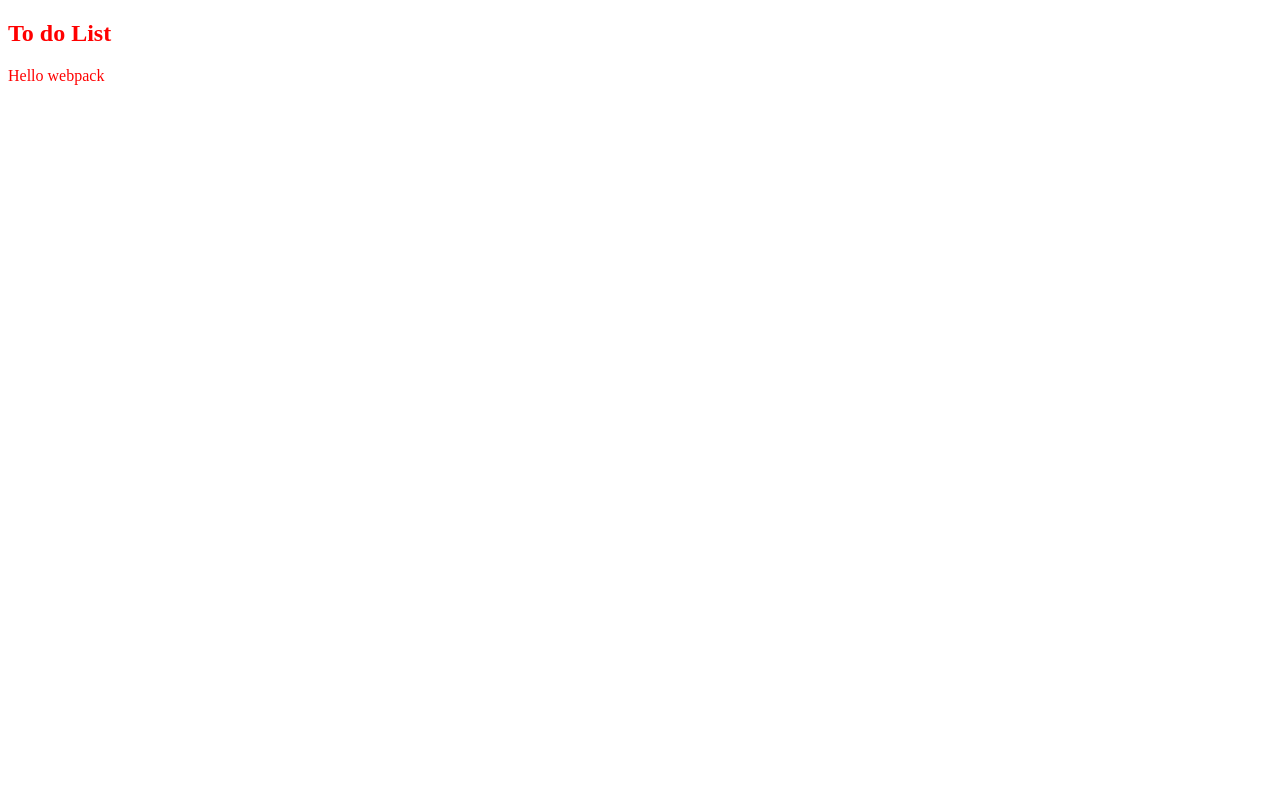
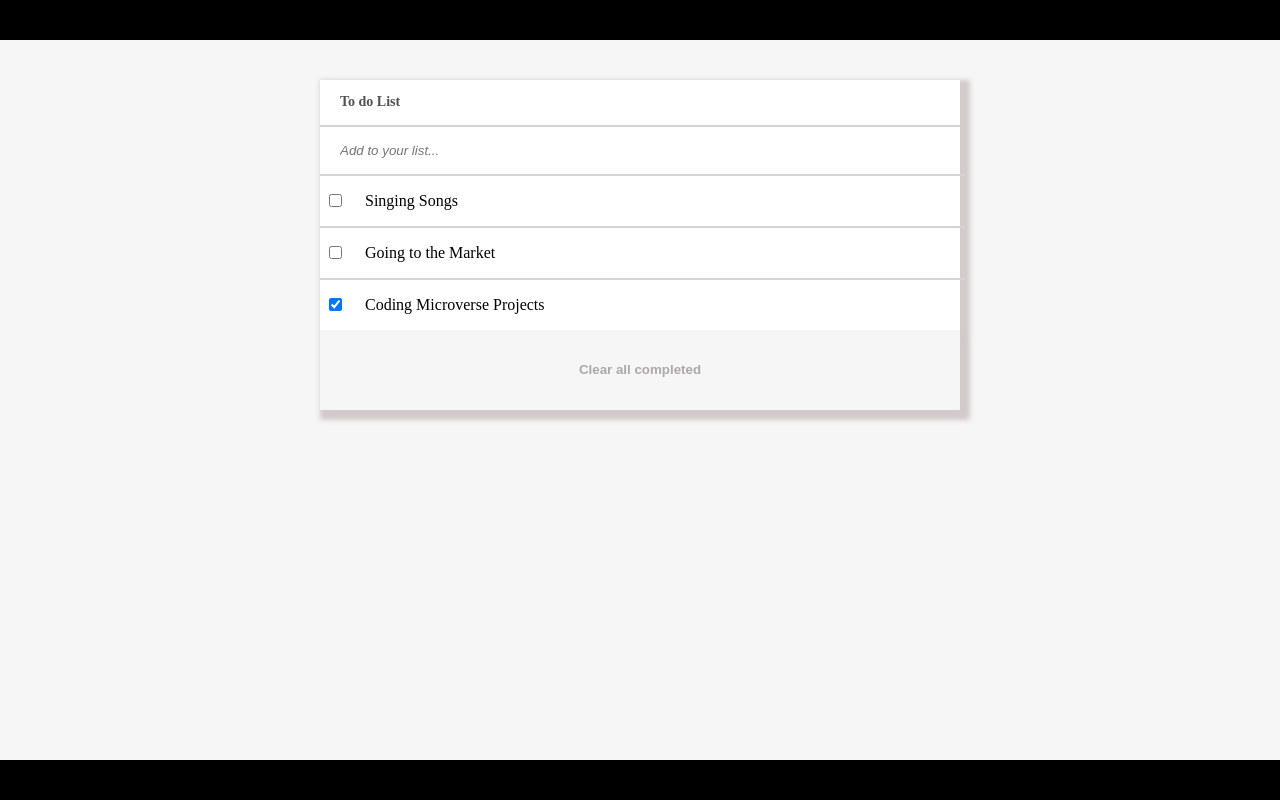
Before and after one commit to canon20paul/To-do-List, a website built with webpack: page src/index.html in a window 1280 px wide. Built offline with nearby package versions, Linux system fonts and the light colour scheme.

Commit message:
Html,Css and Js file updated

```diff
--- a/src/index.css
+++ b/src/index.css
@@ -1,3 +1,86 @@
+/* stylelint-disable csstree/validator */
 body {
-  color: red;
+  color: #000;
+  background-color: #f6f6f6;
+  margin: 0 0;
 }
+
+footer {
+  height: 5%;
+  width: 100vw;
+  background-color: #000;
+  position: fixed;
+  bottom: 0;
+}
+
+header {
+  height: 5%;
+  width: 100%;
+  background-color: #000;
+  position: fixed;
+  top: 0;
+}
+
+main {
+  margin: auto;
+  width: 90%;
+  max-width: 50%;
+  min-width: 320px;
+  background-color: #fff;
+}
+
+h1 {
+  width: 100%;
+  font-size: 14px;
+  color: rgb(83, 80, 80);
+  font-weight: 700;
+  padding: 5px 20px;
+}
+
+form {
+  margin: auto;
+  margin-top: 10vh;
+  width: 100%;
+  min-width: 370px;
+  height: fit-content;
+  display: flex;
+  flex-flow: column;
+  justify-content: flex-start;
+  box-shadow: 5px 5px 5px 5px rgb(211, 202, 202);
+}
+
+button {
+  width: 100%;
+  height: 10vh;
+  border: 0;
+  box-shadow: 5px 5px 5px rgb(211, 202, 202);
+  background-color: #f6f6f6;
+  color: rgb(175, 167, 167);
+  font-weight: 600;
+}
+
+.addT {
+  font-style: italic;
+  padding: 16px 20px;
+  color: rgb(175, 167, 167);
+  border: none;
+  border-top: rgb(218, 210, 210) 2px solid;
+}
+
+.taskR {
+  width: 100%;
+  padding-left: 5px;
+  display: flex;
+  justify-content: flex-start;
+  align-items: center;
+  border-top: rgb(218, 210, 210) 2px solid;
+}
+
+.task {
+  width: 100%;
+  margin-left: 20px;
+}
+
+.box {
+  font-size: 50px;
+}
--- a/src/index.html
+++ b/src/index.html
@@ -8,11 +8,27 @@
 </head>
 
 <body>
+
       <!-- header section-->
+
     <header class="navigation">
-        <h2 class="logo">To do List</h2>
-        </header>
+
+     </header>
+        <main>
+
+            <form action="" class="frm" id="frm">
+                <h1 class="logo">To do List</h1>
+                <label for="addT"></label><input type="text" id="addT" class="addT" placeholder="Add to your list..." required>
+           <div id="task-list">
+
+           </div>
+            </form>
+
+
 
         <!-- <script src="main.js"></script> -->
+        </main>
+        <footer></footer>
     </body>
+
     </html>
--- a/src/index.js
+++ b/src/index.js
@@ -1,14 +1,55 @@
 import _ from 'lodash';
 import './index.css';
 
-function component() {
-  const element = document.createElement('div');
+const tasksArr=[
+  {index: 0,
+    task:'Singing Songs',
+    completed: false
+  },
+  {
+    index: 1,
+    task: 'Going to the Market',
+    completed: false
+  },
+  {
+    index: 2,
+    task: 'Coding Microverse Projects',
+    completed: true
+  }
+];
 
-   // Lodash, now imported by this script
-  element.innerHTML = _.join(['Hello', 'webpack'], ' ');
+function check(status) {
+  if (status === true) { return "checked" } else { return null }
+}
+
+// alert(check(tasksArr[0].completed))
 
 
-  return element;
+const taskList = document.getElementById('task-list');
+function display() {
+  taskList.innerHTML = ''
+  // Books.timeDisplay()
+  tasksArr.forEach((task, i) => {
+
+    taskList.innerHTML += `<div class="taskR"><input type="checkbox"   ${check(tasksArr[i].completed)} class="box"><p class="task">${tasksArr[i].task}</p></div>`;
+  }  );
+  taskList.innerHTML += `<button type="submit">Clear all completed</button>`
 }
 
-document.body.appendChild(component());
+//
+display();
+
+
+
+
+// function component() {
+//   const element = document.createElement('div');
+
+//    // Lodash, now imported by this script
+//   element.innerHTML = _.join(['Hello', 'webpack'], ' ');
+
+
+//   return element;
+
+
+// document.body.appendChild(component());
--- a/webpack.config.js
+++ b/webpack.config.js
@@ -18,6 +18,10 @@ module.exports = {
                 test: /\.css$/i,
                 use: ['style-loader', 'css-loader'],
             },
+            {
+                test: /\.(png|svg|jpg|jpeg|gif)$/i,
+                type: 'asset/resource',
+            },
         ],
     },
     plugins: [
```
Also changed, not shown: 1 other file.
